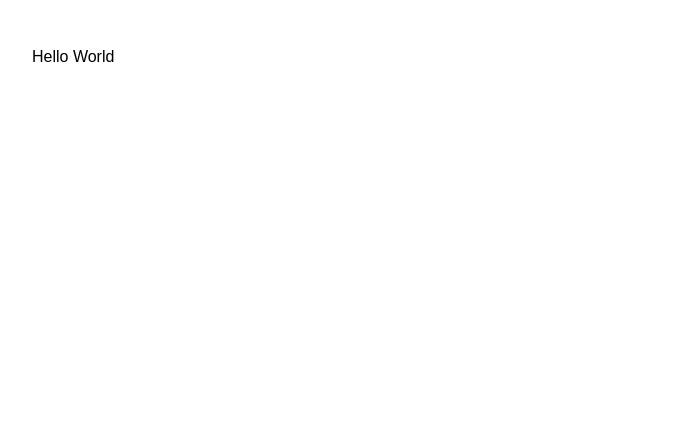
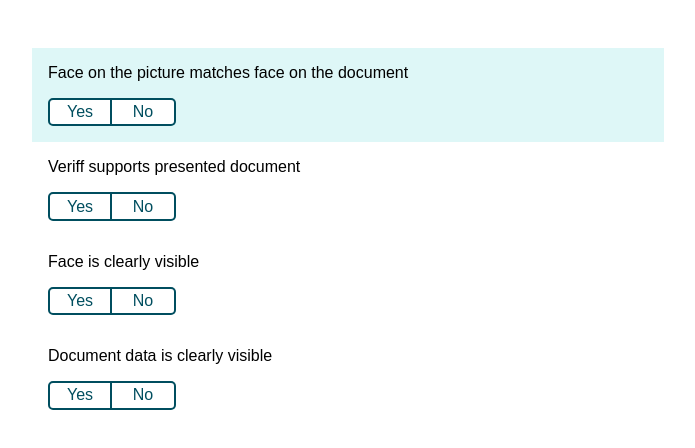
Before and after one commit to hosseinAMD/veriff-task, a React (Create React App) app: page / in a window 1280 px wide. Shown: the top 448 px of the page, without its empty margins (292-987 px from the left). Built offline with nearby package versions, Linux system fonts and the light colour scheme.

Commit message:
feat: switch input basic implementation done

```diff
--- /dev/null
+++ b/src/components/switch-input/package.json
@@ -0,0 +1,3 @@
+{
+  "main": "switch-input.tsx"
+}
--- /dev/null
+++ b/src/components/switch-input/switch-input.css
@@ -0,0 +1,47 @@
+.switch {
+  padding: 1rem;
+  transition: 300ms;
+}
+
+.switch p {
+  margin-top: 0;
+}
+
+.switch:hover {
+  background-color: var(--gray-color);
+}
+
+.switch:focus,
+.switch:focus-within {
+  background-color: var(--highlight-color);
+  outline: none;
+}
+
+.switch__control__btn {
+  background: white;
+  color: var(--primary-color);
+  font-size: 1rem;
+  font-weight: 500;
+  width: 4rem;
+  padding: 0.2rem;
+  border: 2px solid var(--primary-color);
+  border-left: none;
+  cursor: pointer;
+  transition: 300ms;
+}
+
+.switch__control button:first-of-type {
+  border-left: 2px solid var(--primary-color);
+  border-top-left-radius: 5px;
+  border-bottom-left-radius: 5px;
+}
+
+.switch__control button:last-of-type {
+  border-top-right-radius: 5px;
+  border-bottom-right-radius: 5px;
+}
+
+.active {
+  background: var(--primary-color);
+  color: white;
+}
--- /dev/null
+++ b/src/components/switch-input/switch-input.tsx
@@ -0,0 +1,84 @@
+import React, { useRef, useEffect, KeyboardEvent } from 'react';
+import t from 'i18n';
+import './switch-input.css';
+import { AnswerResult } from 'models/Answer';
+
+export interface SwitchInputProps {
+  id: string;
+  description: string;
+  value?: AnswerResult;
+  onChange: (id: string, value: AnswerResult) => void;
+}
+
+const SwitchInput: React.FC<SwitchInputProps> = ({
+  id,
+  description,
+  value,
+  onChange,
+}) => {
+  const ref = useRef<HTMLDivElement>(null);
+
+  useEffect(() => {
+    if (!ref.current?.previousElementSibling) {
+      ref.current?.focus();
+    }
+  }, []);
+
+  const handleKeyDown = (e: KeyboardEvent<HTMLDivElement>) => {
+    switch (e.key) {
+      case 'ArrowUp':
+        if (ref.current?.previousElementSibling) {
+          (ref.current.previousElementSibling as HTMLDivElement).focus();
+        }
+        break;
+      case 'ArrowDown':
+        if (ref.current?.nextElementSibling) {
+          (ref.current.nextElementSibling as HTMLDivElement).focus();
+        }
+        break;
+      case '1':
+        onChange(id, AnswerResult.YES);
+        break;
+      case '2':
+        onChange(id, AnswerResult.NO);
+        break;
+      default:
+        break;
+    }
+  };
+
+  const onClick = (value: AnswerResult) => {
+    onChange(id, value);
+  };
+
+  return (
+    <div
+      className="switch"
+      tabIndex={0}
+      ref={ref}
+      onKeyDown={(e) => handleKeyDown(e)}
+    >
+      <p className="switch__description">{description}</p>
+      <div className="switch__control">
+        <button
+          className={`switch__control__btn ${
+            value === AnswerResult.YES ? 'active' : ''
+          }`}
+          onClick={() => onClick(AnswerResult.YES)}
+        >
+          {t('yes')}
+        </button>
+        <button
+          className={`switch__control__btn ${
+            value === AnswerResult.NO ? 'active' : ''
+          }`}
+          onClick={() => onClick(AnswerResult.NO)}
+        >
+          {t('no')}
+        </button>
+      </div>
+    </div>
+  );
+};
+
+export default SwitchInput;
--- a/src/i18n/en.ts
+++ b/src/i18n/en.ts
@@ -3,4 +3,6 @@ export const enStrings: Record<string, string> = {
   defaultError: 'Oops!! Something went wrong...',
   loading: 'Loading...',
   tryAgain: 'Try Again',
+  yes: 'Yes',
+  no: 'No',
 };
--- a/src/models/Answer.ts
+++ b/src/models/Answer.ts
@@ -3,7 +3,4 @@ export enum AnswerResult {
   NO = 'no',
 }
 
-export interface Answer {
-  checkId: string;
-  result: AnswerResult;
-}
+export type Answer = Record<string, AnswerResult | undefined>;
--- a/src/pages/home/home.tsx
+++ b/src/pages/home/home.tsx
@@ -1,7 +1,47 @@
-import React from 'react';
+import SectionLoader from 'components/section-loader/section-loader';
+import SwitchInput from 'components/switch-input/switch-input';
+import { useFetch } from 'hooks/use-fetch';
+import { Answer, AnswerResult } from 'models/Answer';
+import { Check } from 'models/Check';
+import React, { useCallback, useState } from 'react';
+import { fetchChecks } from 'services/api';
 
 const Home: React.FC = () => {
-  return <div>Hello World</div>;
+  const [checks, setChecks] = useState<Check[]>([]);
+  const [answers, setAnswers] = useState<Answer>({});
+
+  const resHanlder = useCallback((res) => {
+    setChecks(res);
+  }, []);
+
+  const { loading, error, fetchApi } = useFetch(fetchChecks, resHanlder, true);
+
+  const onChange = (id: string, value: AnswerResult) => {
+    setAnswers({ ...answers, [id]: value });
+  };
+
+  return (
+    <div>
+      <SectionLoader
+        loading={loading}
+        error={error}
+        onTryAgain={fetchApi}
+        render={() => (
+          <div>
+            {checks.map(({ id, description }) => (
+              <SwitchInput
+                key={id}
+                id={id}
+                description={description}
+                value={answers[id]}
+                onChange={onChange}
+              />
+            ))}
+          </div>
+        )}
+      />
+    </div>
+  );
 };
 
 export default Home;
--- a/src/styles.css
+++ b/src/styles.css
@@ -6,4 +6,5 @@
   --primary-color: #004e5f;
   --highlight-color: #def7f7;
   --danger-color: #801e1e;
+  --gray-color: #e2e8f3;
 }
```
